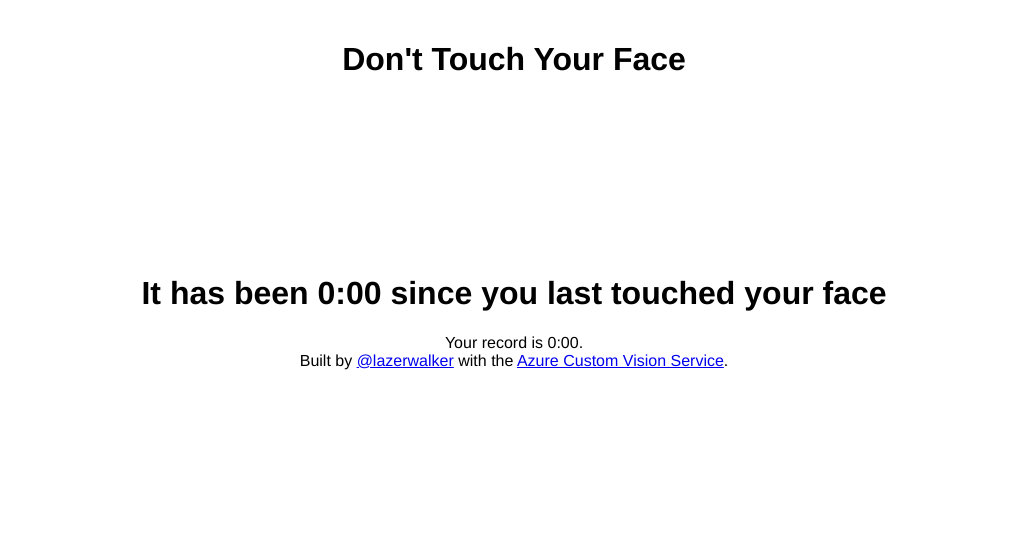
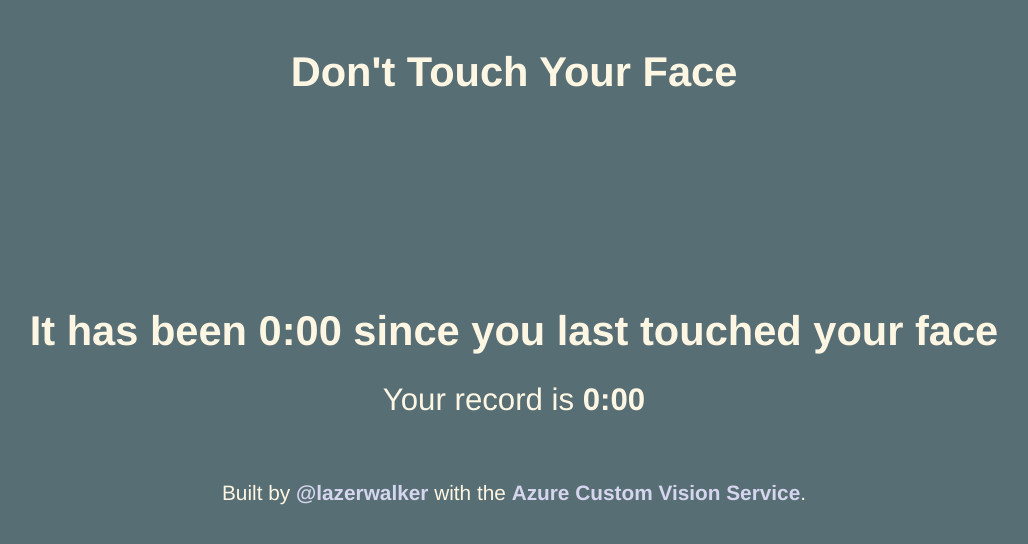
Before and after one commit to lazerwalker/dont-touch-your-face, a website built with Parcel: page index.html in a window 1280 px wide. Shown: the whole page, without its empty margins (126-1154 px from the left). Built offline with nearby package versions, Linux system fonts and the light colour scheme; no server answers.

Commit message:
Color styling pass

```diff
--- a/index.html
+++ b/index.html
@@ -8,11 +8,21 @@
 
     <style>
       body {
+        background-color: #586e75;
+        color: #fdf6e3;
         font-family: Helvetica, sans-serif;
+        font-size: 1.3em;
         text-align: center;
       }
 
+      a {
+        color: #d5d5ee;
+        font-weight: bold;
+        text-decoration: none;
+      }
+
       body.touching {
+        background-color: #cb4b16;
         color: white;
       }
 
@@ -20,11 +30,13 @@
         padding-top: 20px;
       }
 
-      body.touching #shade {
-        background-color: red;
-        opacity: 0.8;
-        width: 100vw;
-        height: 100vh;
+      #high-score {
+        font-size: 1.5em;
+        margin-bottom: 2em;
+      }
+
+      #high-score-time {
+        font-weight: bold;
       }
 
       #high-score .celebration {
@@ -32,7 +44,7 @@
       }
 
       #high-score.winning .celebration {
-        display: block;
+        display: inline;
       }
     </style>
   </head>
@@ -45,7 +57,7 @@
     </h1>
     <div id="high-score">
       <span class="celebration">🎉</span>
-      Your record is <span id="high-score-time">0:00</span>.
+      Your record is <span id="high-score-time">0:00</span>
       <span class="celebration">🎉</span>
     </div>
 
```
